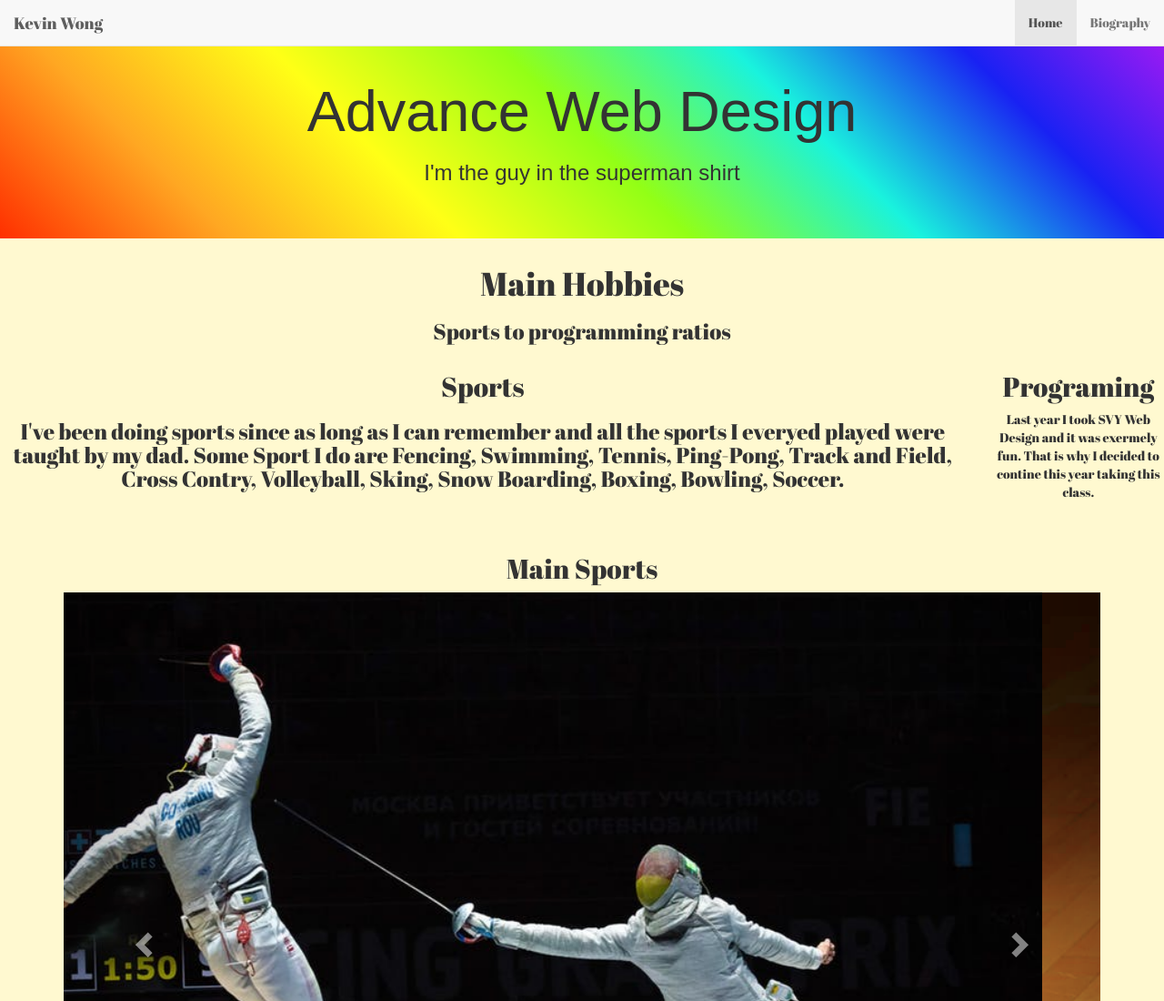
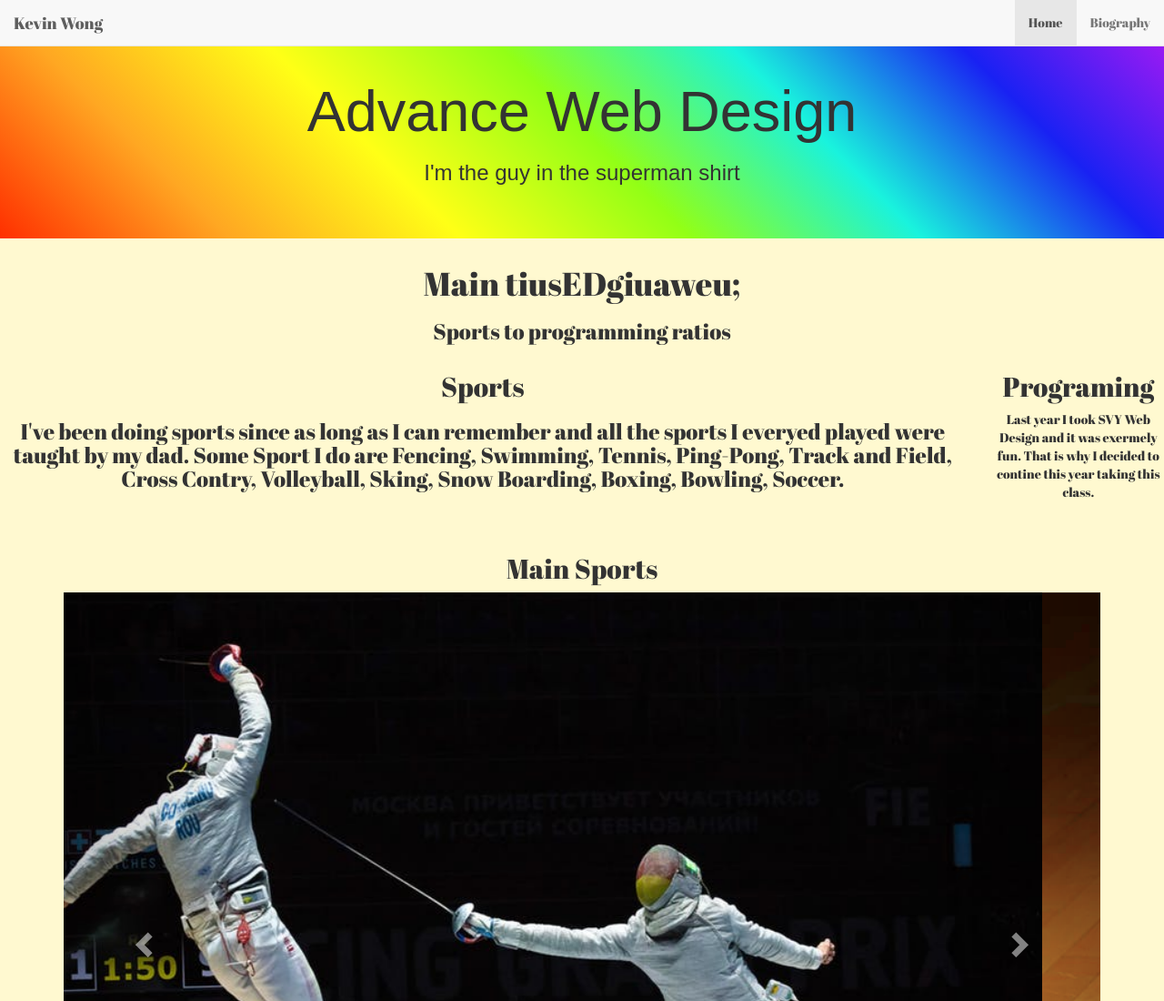
Before and after one commit to KevinZWong/KevinZWong.github.io, a plain HTML site: page index.html in a window 1280 px wide. Shown: the top 1100 px of the page at 91% size. Drawn offline with nearby package versions, Linux system fonts and the light colour scheme.

Commit message:
Update index.html

```diff
--- a/index.html
+++ b/index.html
@@ -54,7 +54,7 @@
   <h3>I'm the guy in the superman shirt</h3>
 </div>
 
-  <h1>Main Hobbies</h1>
+  <h1>Main tiusEDgiuaweu;</h1>
   <h3>Sports to programming ratios</h3>
 <div class="row">
     <div class="col-sm-10 col_1">
```
